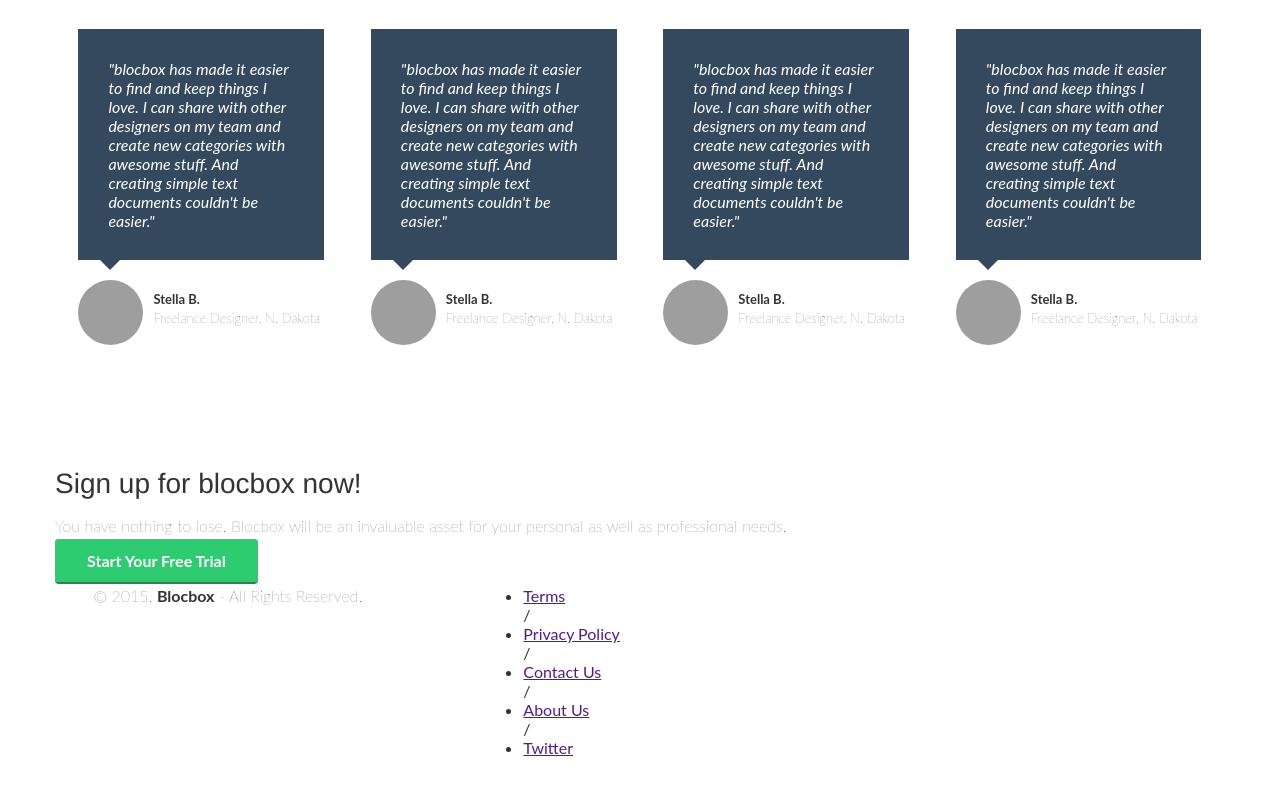
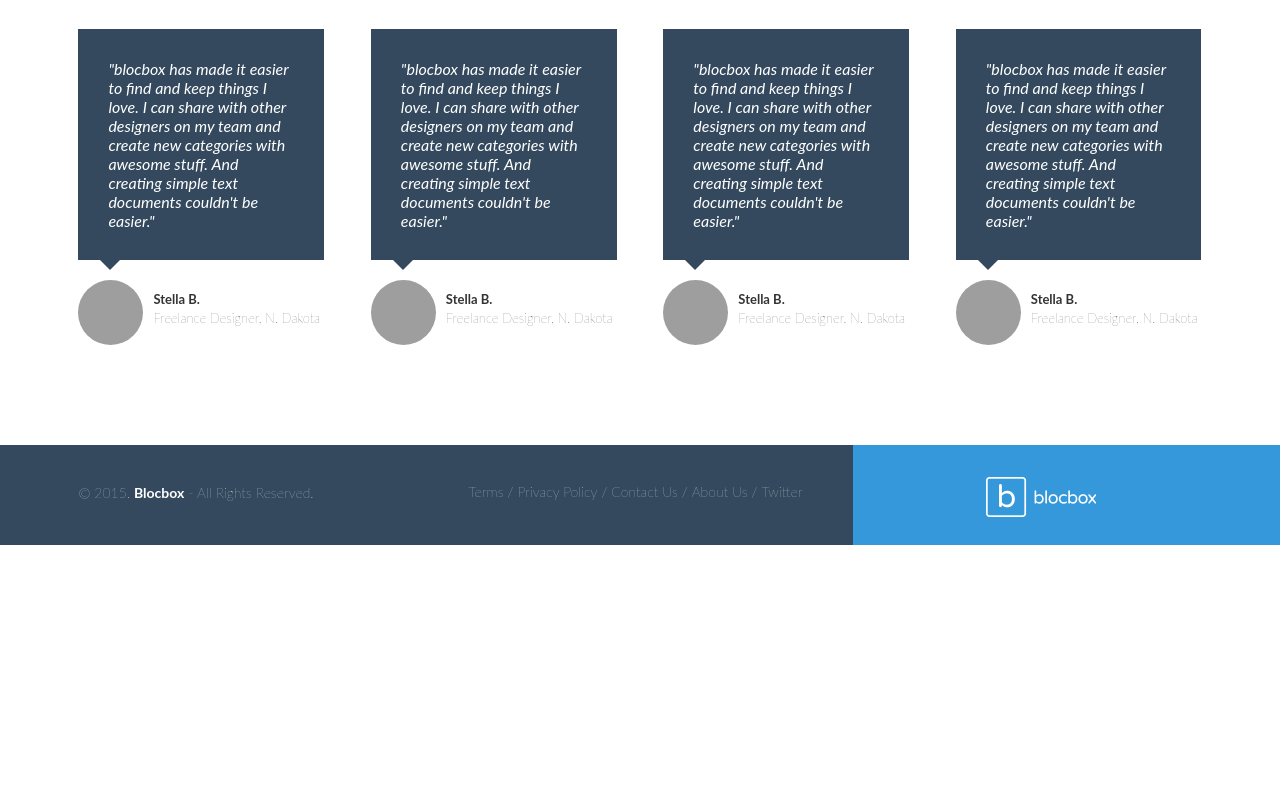
Before and after one commit to fialaanna/Blocbox, a plain HTML site: page index.html in a window 1280 px wide. Shown: the part 2181-2974 px from the top of the page. After the commit the page ends 2726 px from the top, so only its background shows below. Drawn offline with Linux system fonts and the light colour scheme; grey boxes are pictures that could not be loaded.

Commit message:
Checkpoint-32-completed

```diff
--- a/css/style.css
+++ b/css/style.css
@@ -245,12 +245,8 @@ header .hero {
    line-height: 15px;
    font-style:italic;
  }
- .small {
-   font-size: 12px;
-   color: #FEFEFE;
-   line-height: 15px;
-   font-style: italic;
- }
+
+
 
  /* TESTIMONIALS */
  .testimonials {
@@ -273,6 +269,7 @@ header .hero {
     width:auto;
     margin:0;
   }
+
   .testimonials blockquote:after {
     top: 100%;
     left: 13%;
@@ -301,3 +298,55 @@ header .hero {
     font-size:13px;
     margin-top: 30px;
   }
+
+/* FOOTER */
+ footer {
+   background-color: #34495E;
+   background-image: linear-gradient(to top,
+      #3498DB 0%, #3498DB 50%, #34495E 50%, #34495E 100%);
+   color: #FFFFFF;
+   height: 150px;
+   position: relative;
+   overflow: hidden;
+   z-index: 0;
+ }
+ footer p, footer nav ul {
+   font-size:14px;
+   font-weight:100;
+   text-align: center;
+   margin: 10px auto 0;
+ }
+ footer nav ul li {
+   list-style-type: none;
+   display: inline;
+ }
+ footer nav ul li a {
+   color:#FFFFFF;
+   text-decoration: none;
+ }
+ footer .right-footer-block {
+   background-color: transparent;
+ }
+ footer .logo{
+   padding: 2.35em 0;
+   margin: 0 auto;
+   display: block;
+ }
+ @media (min-width: 992px){
+   footer{
+     background-color: #3498DB;
+     background-image: linear-gradient(to left,
+        #3498DB 0%, #3498DB 33.33337%, #34495E 33.33337%, #34495E 100%);
+     height: 100px;
+   }
+   footer p, footer nav ul{
+     padding: 2em 0;
+     text-align: left;
+   }
+   footer .right-footer-block {
+     background-color: #3498DB;
+   }
+   footer .logo{
+     padding: 2em 0 2em 1.5em;
+   }
+ }
--- a/index.html
+++ b/index.html
@@ -125,6 +125,7 @@
      <h2>Who uses blocbox?</h2>
      <p>blocbox has more than 100,000 satisfied users storing and collaborating<br/> with teams across the world. Here's what a few have to say:</p>
    </div>
+
    <ul class="container">
      <li class="one-fourth">
     <blockquote>"blocbox has made it easier to find and keep things I love. I can share with other designers on my team and create new categories with awesome stuff. And creating simple text documents couldn't be easier."
@@ -132,17 +133,23 @@
     <img src="https://s3.amazonaws.com/uifaces/faces/twitter/jsa/128.jpg" alt="avatar">
     <p class="name"><strong>Stella B.</strong><br/>Freelance Designer, N. Dakota</p>
   </li>
+
+ <ul class="container">
      <li class="one-fourth">
     <blockquote>"blocbox has made it easier to find and keep things I love. I can share with other designers on my team and create new categories with awesome stuff. And creating simple text documents couldn't be easier."
     </blockquote>
     <img src="https://s3.amazonaws.com/uifaces/faces/twitter/jsa/128.jpg" alt="avatar">
     <p class="name"><strong>Stella B.</strong><br/>Freelance Designer, N. Dakota</p>
-    </li><li class="one-fourth">
+  </li>
+
+  <li class="one-fourth">
     <blockquote>"blocbox has made it easier to find and keep things I love. I can share with other designers on my team and create new categories with awesome stuff. And creating simple text documents couldn't be easier."
     </blockquote>
     <img src="https://s3.amazonaws.com/uifaces/faces/twitter/jsa/128.jpg" alt="avatar">
     <p class="name"><strong>Stella B.</strong><br/>Freelance Designer, N. Dakota</p>
-    </li><li class="one-fourth">
+  </li>
+
+  <li class="one-fourth">
     <blockquote>"blocbox has made it easier to find and keep things I love. I can share with other designers on my team and create new categories with awesome stuff. And creating simple text documents couldn't be easier."
     </blockquote>
     <img src="https://s3.amazonaws.com/uifaces/faces/twitter/jsa/128.jpg" alt="avatar">
@@ -150,13 +157,7 @@
   </li>
  </ul>
 </section>
-<!-- Assignment 28- Reinforce user to sign up -->
-<section class="reinforce">
-  <div class="container">
-    <h2>Sign up for blocbox now!</h2>
-      <p>You have nothing to lose. Blocbox will be an invaluable asset for your personal as well as professional needs.</p>
-      <a href="signup.html" class="btn">Start Your Free Trial</a>
-</main>
+
 
 <!-- Footer -->
  <footer>
```
Lines whose indentation alone changed are shown as unchanged.
